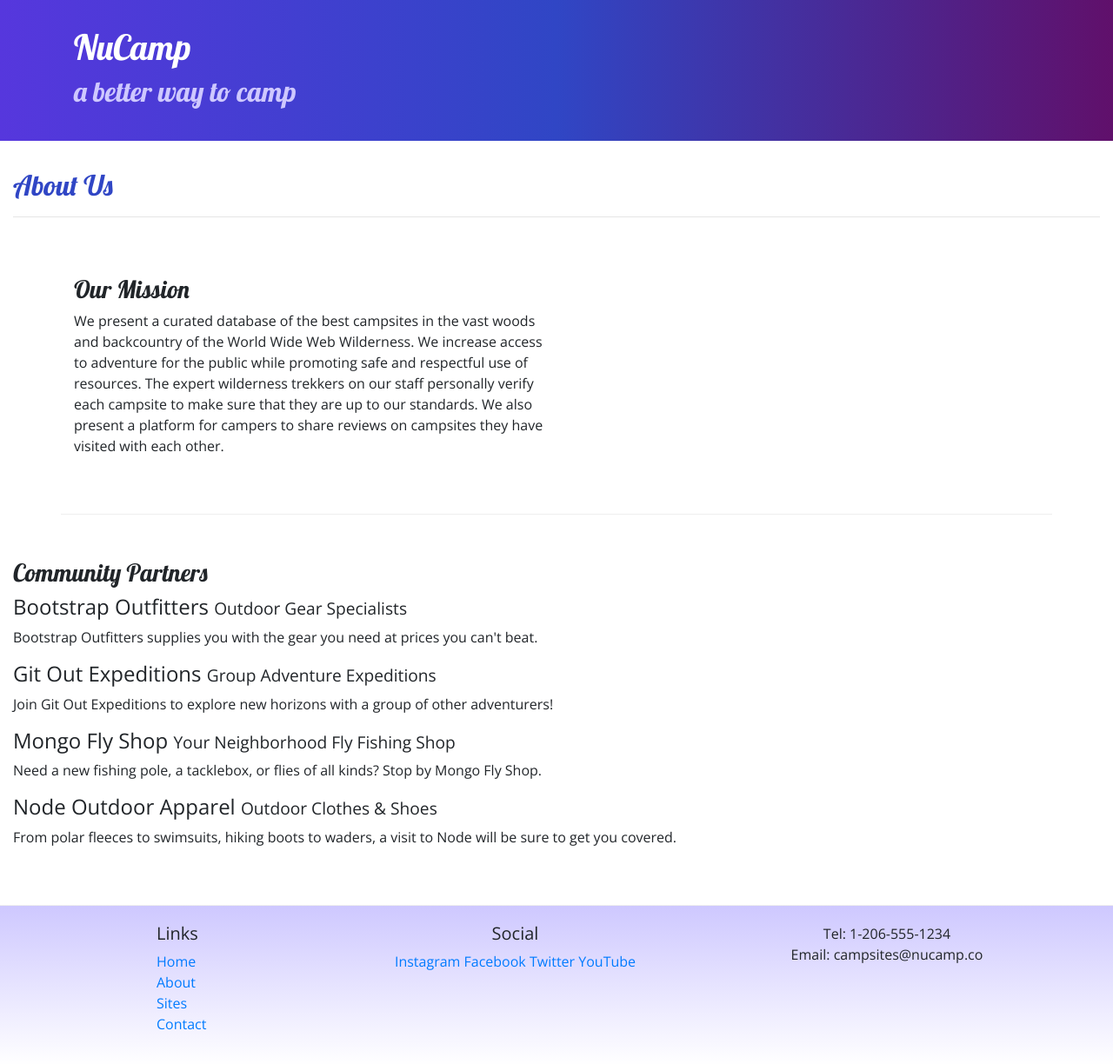
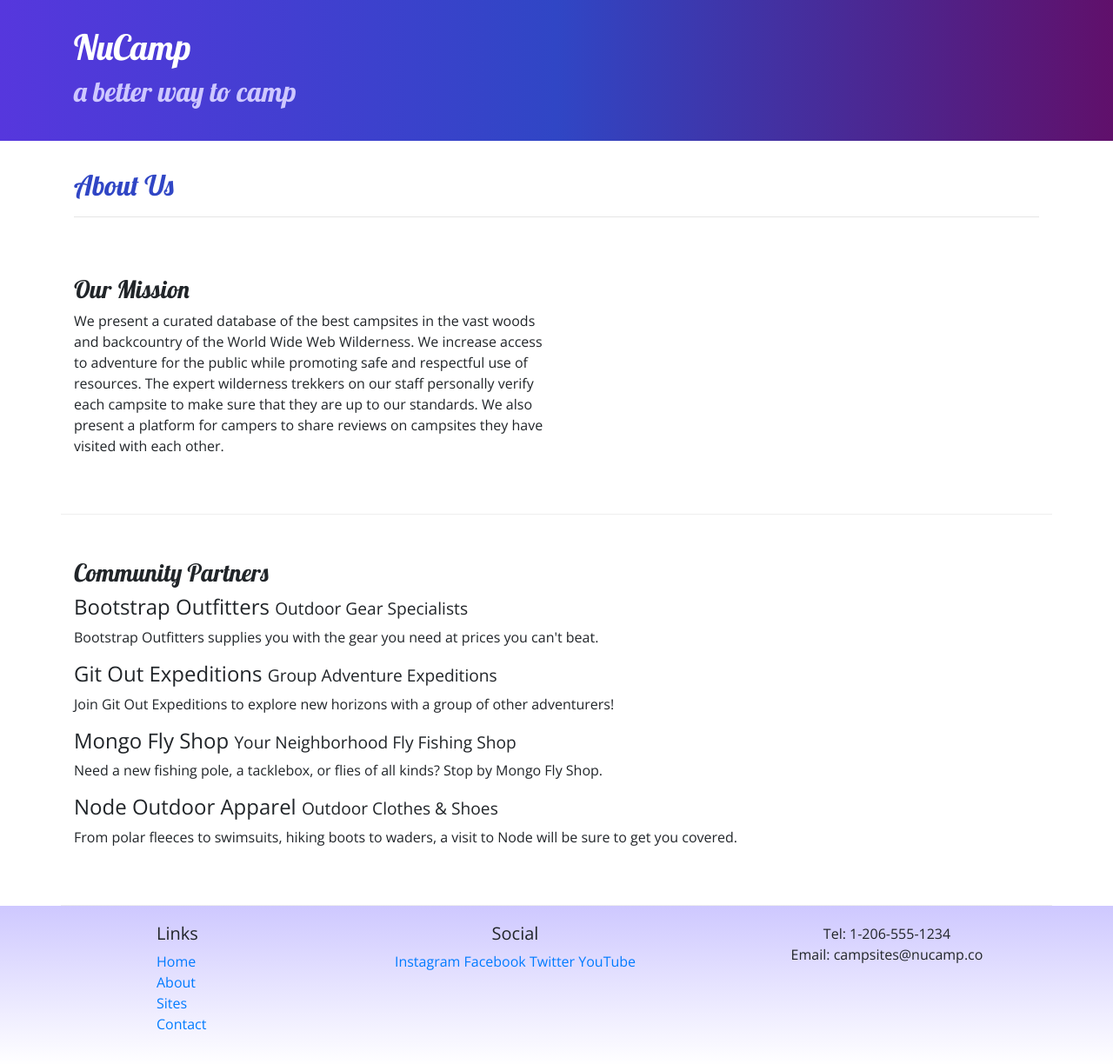
Before and after one commit to brentaharris/nucampsite, a website: page aboutus.html in a window 1280 px wide. Shown: the whole page at 87% size. Drawn offline with nearby package versions, Linux system fonts and the light colour scheme.

Commit message:
updated files with comments

```diff
--- a/aboutus.html
+++ b/aboutus.html
@@ -1,5 +1,7 @@
 <!DOCTYPE html>
 <html lang="en">
+
+<!-- Coded by Brent -->
 
 <head>
     <!-- Required meta tags always come first -->
@@ -27,7 +29,7 @@
         </div>
     </header>
 
-    <div class="container-fluid">
+    <div class="container">
         <div class="row">
             <div class="col">
                <h2>About Us</h2>
@@ -45,7 +47,7 @@
         </div>
     </div>
 
-        <div class="container-fluid">
+        <div class="container">
             <div class="row row-content">
                 <div class="col">
                 <h3>Community Partners</h3>
```
Also changed, not shown: index.html (+2 -0 lines).
